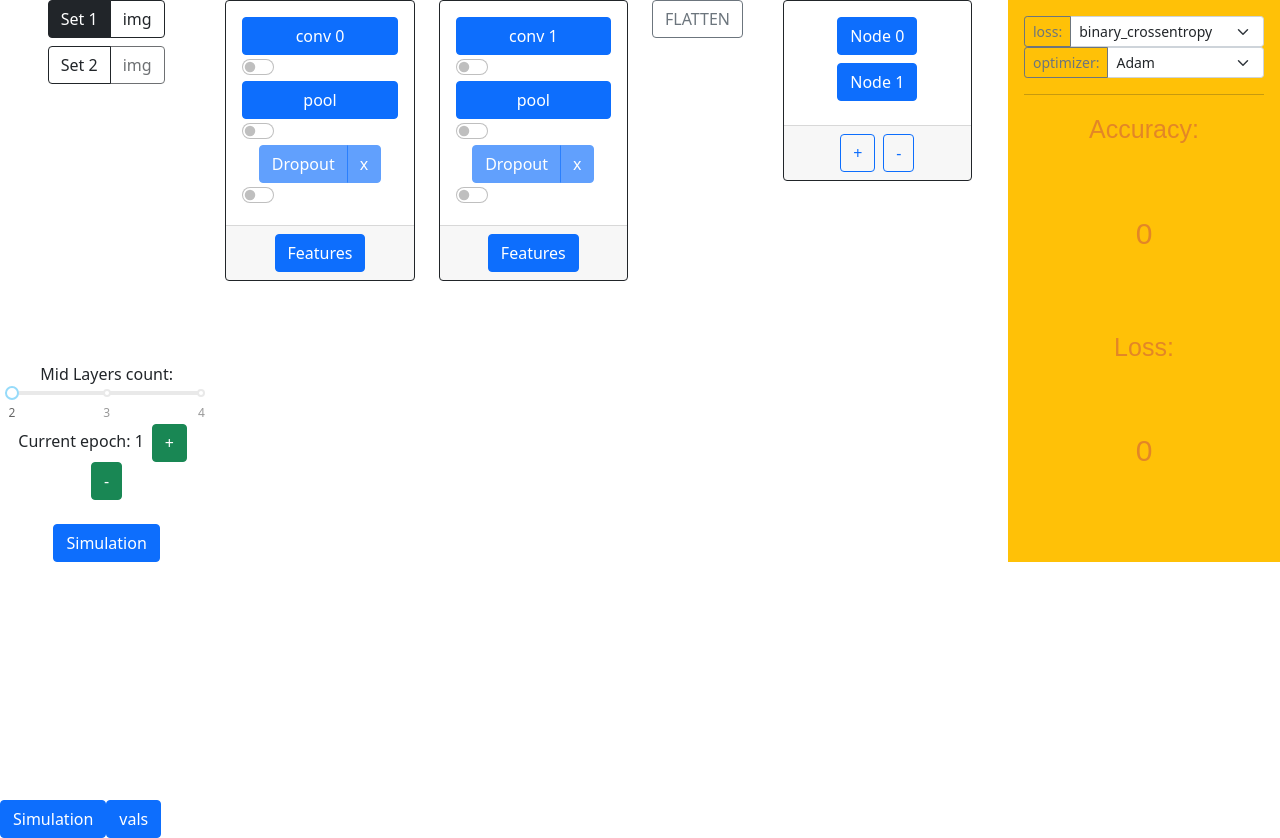
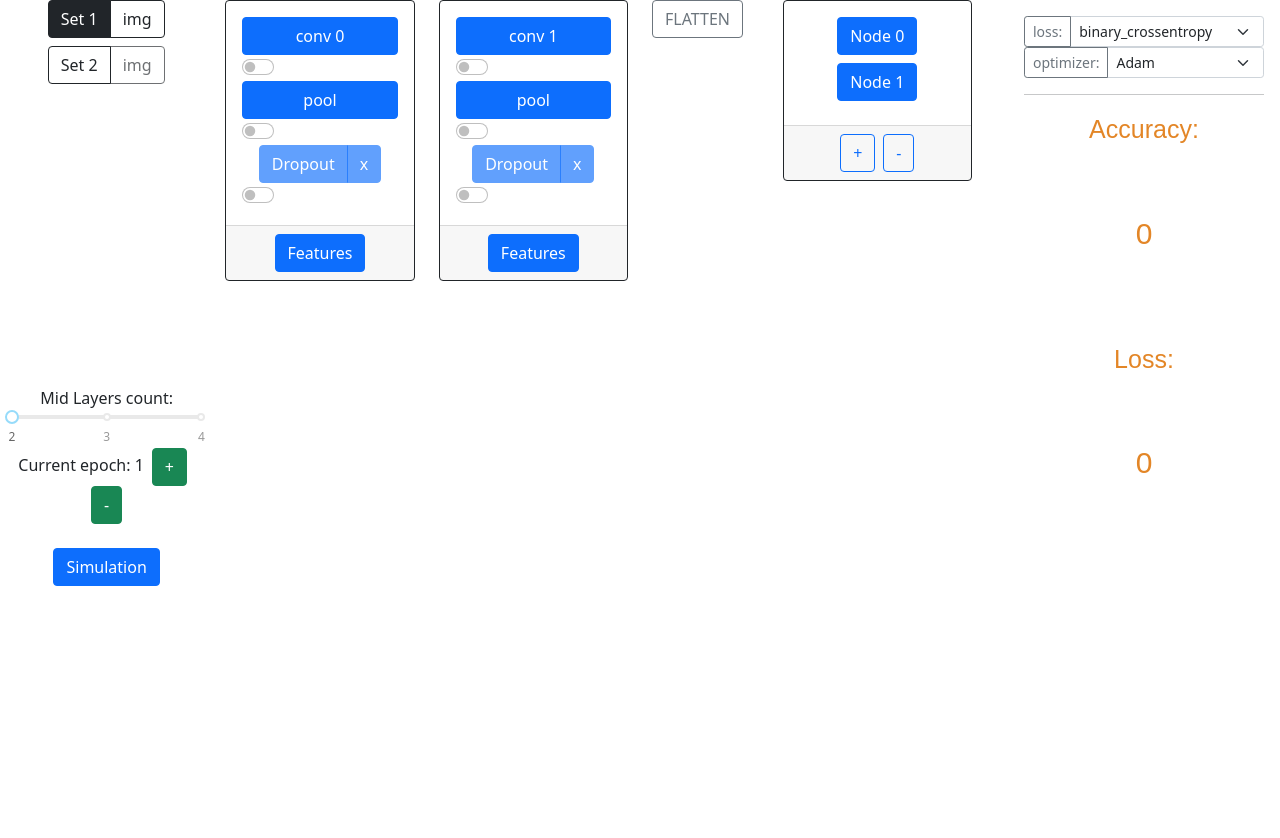
Before and after one commit to Wklej/CNNSIM, a React (Create React App) app: page / in a window 1280 px wide. After the commit the page ends 800 px from the top, so only its background shows below. Built offline with nearby package versions, Linux system fonts and the light colour scheme.

Commit message:
size adjustment

```diff
--- a/src/App.js
+++ b/src/App.js
@@ -189,8 +189,6 @@ function App() {
 
                 </paramContext.Provider>
             </testContext.Provider>
-            <button className='btn btn-primary' onClick={() => compare_json()}>Simulation</button>
-            <button className='btn btn-primary' onClick={() => console.log(allVals.layers[0].drop)}>vals</button>
         </>
     );
 }
--- a/src/Layers/Output.js
+++ b/src/Layers/Output.js
@@ -39,7 +39,7 @@ const Output = ({acc, loss, lossFunc}) => {
                         fill: '#E38627',
                         }}
                     labelPosition={0}
-                    viewBoxSize={[200, 150]}
+                    viewBoxSize={[200, 160]}
                     center={[100, 70]}
                 />
             </div>
@@ -66,7 +66,7 @@ const Output = ({acc, loss, lossFunc}) => {
                         fill: '#E38627',
                         }}
                     labelPosition={0}
-                    viewBoxSize={[200, 150]}
+                    viewBoxSize={[200, 160]}
                     center={[100, 70]}
                 />
             </div>
--- a/src/Workflow.js
+++ b/src/Workflow.js
@@ -45,7 +45,7 @@ const Workflow = ({numLayers, handleSliderChange, handleImageChange, handleModel
             <div className="col-2 me-4">
               <Fully setDefautFully={setDefautFully} />
             </div>
-            <div className="col p-3 bg-warning">
+            <div className="col p-3">
               <Output acc={accuracy} loss={loss} lossFunc={lossFunc} />
             </div>
 
```
